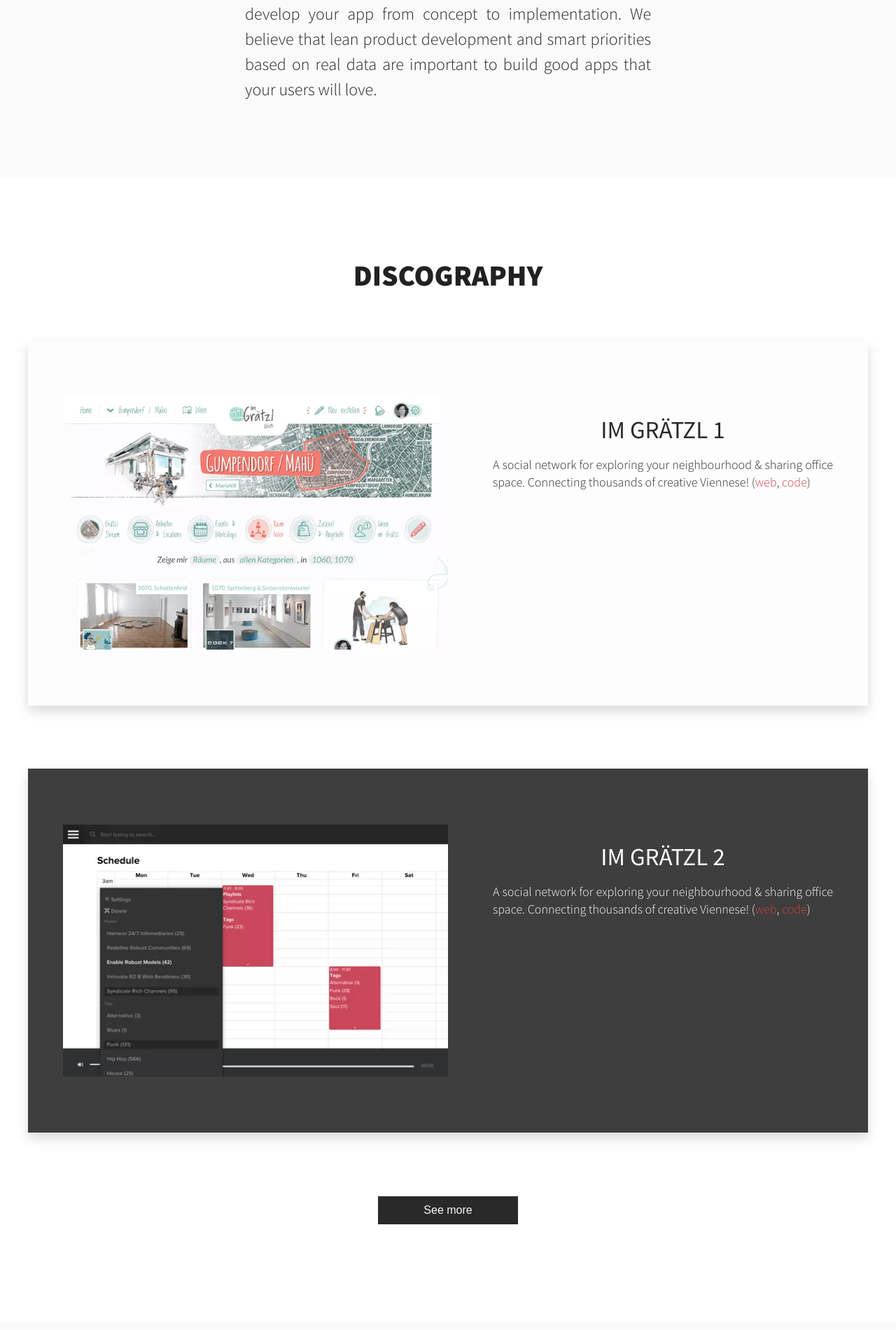
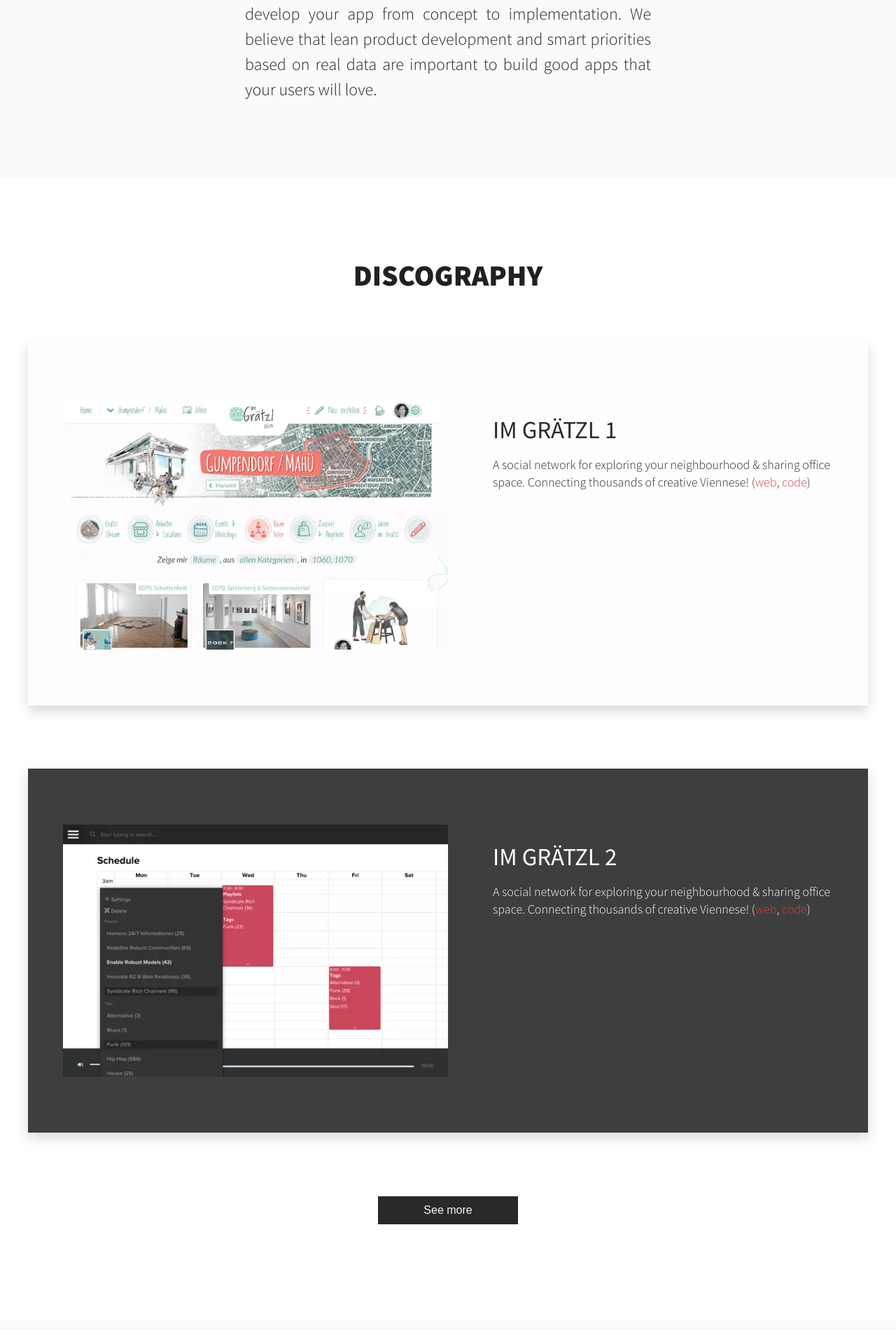
Before and after one commit to punkrockdev/punkrockdev.github.io, a Jekyll site: the page built from index.md, in a window 1280 px wide. Shown: the part 1351-3251 px from the top of the page at 70% size. Built offline with Jekyll 4.4.1, drawn with Linux system fonts in a browser that asks for light colours; nearby versions of some CDN libraries; comment, search, counter and statistics services are not loaded.

Commit message:
fix text-alignment in the portfolio section

```diff
--- a/_sass/sections/_portfolio.scss
+++ b/_sass/sections/_portfolio.scss
@@ -1,7 +1,7 @@
 .portfolio-section {
   clear: both;
 
-  [class*='col-'] {
+  [class*="col-"] {
     padding: 0px;
   }
   .wrapper {
@@ -18,9 +18,9 @@
     }
 
     @include media-query-min($on-laptop) {
-       -webkit-box-shadow: 0 .5rem 1rem rgba(0,0,0,.15);
-        -moz-box-shadow: 0 .5rem 1rem rgba(0,0,0,.15);
-        box-shadow:0 .5rem 1rem rgba(0,0,0,.15);
+      -webkit-box-shadow: 0 0.5rem 1rem rgba(0, 0, 0, 0.15);
+      -moz-box-shadow: 0 0.5rem 1rem rgba(0, 0, 0, 0.15);
+      box-shadow: 0 0.5rem 1rem rgba(0, 0, 0, 0.15);
       margin-bottom: 10vh;
     }
 
@@ -43,19 +43,19 @@
 
   .portfolio-description {
     padding-left: 4rem;
-     text-align: center;
 
     @include media-query($on-desktop) {
-       padding-left: 1.5rem;
+      padding-left: 3.5rem;
     }
 
     @include media-query($on-laptop) {
-        padding-left: 0;
       margin-left: 10%;
+      text-align: center;
     }
 
     @include media-query($on-palm) {
       margin-left: 0;
+      padding-left: 0;
     }
 
     h3 {
@@ -71,7 +71,6 @@
       }
 
       @include media-query($on-desktop) {
-         text-align: center;
         font-size: 30px;
       }
 
@@ -82,6 +81,7 @@
 
     p {
       line-height: 1.4;
+      text-align: left;
       font: {
         size: 18px;
         weight: 300;
@@ -89,7 +89,6 @@
 
       @include media-query($on-desktop) {
         font-size: 18px;
-           text-align: center;
       }
 
       @include media-query($on-laptop) {
@@ -99,7 +98,6 @@
 
       @include media-query($on-palm) {
         font-size: 18px;
-           text-align: center;
       }
     }
   }
```
Lines whose indentation alone changed are shown as unchanged.
